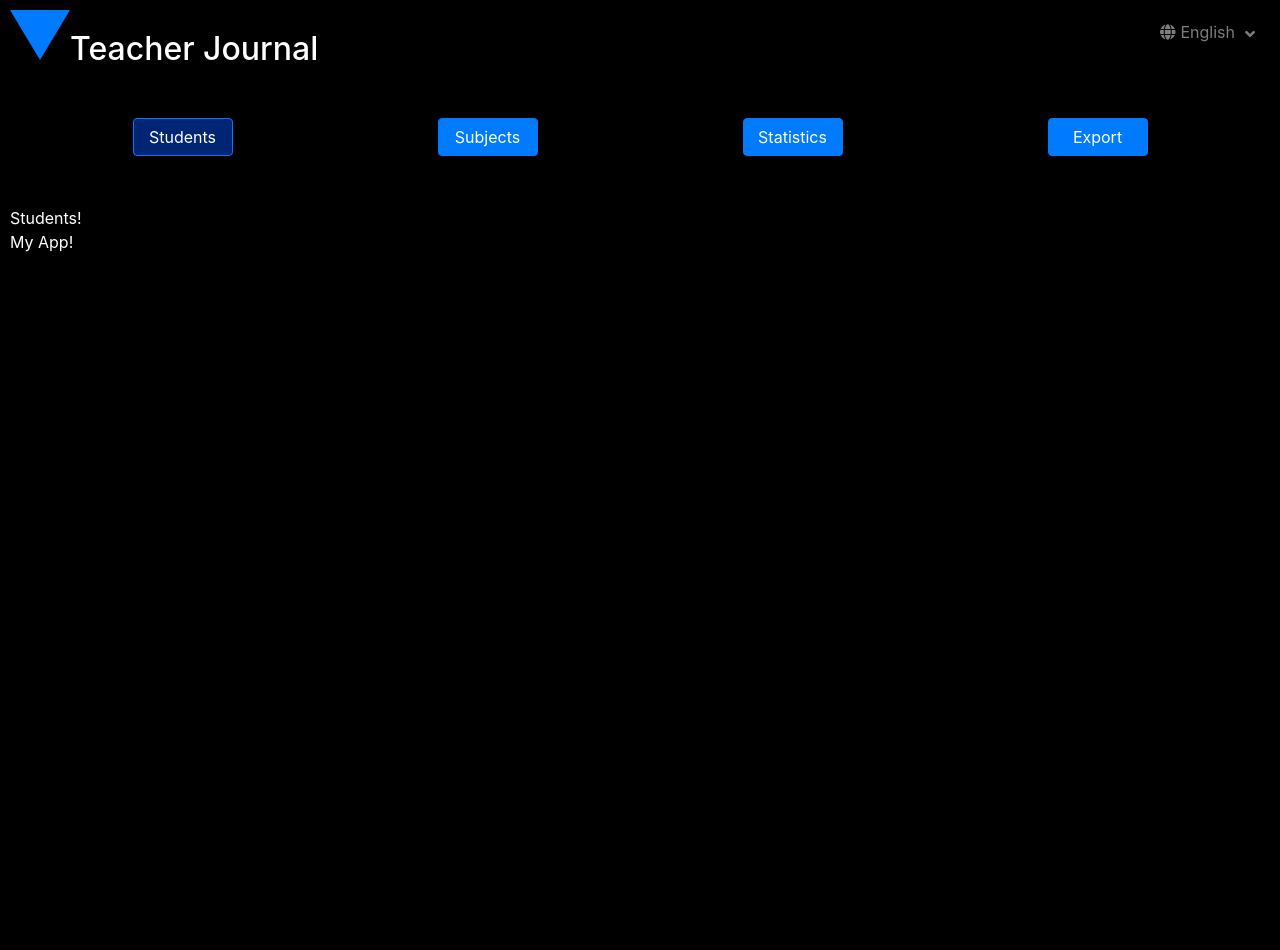
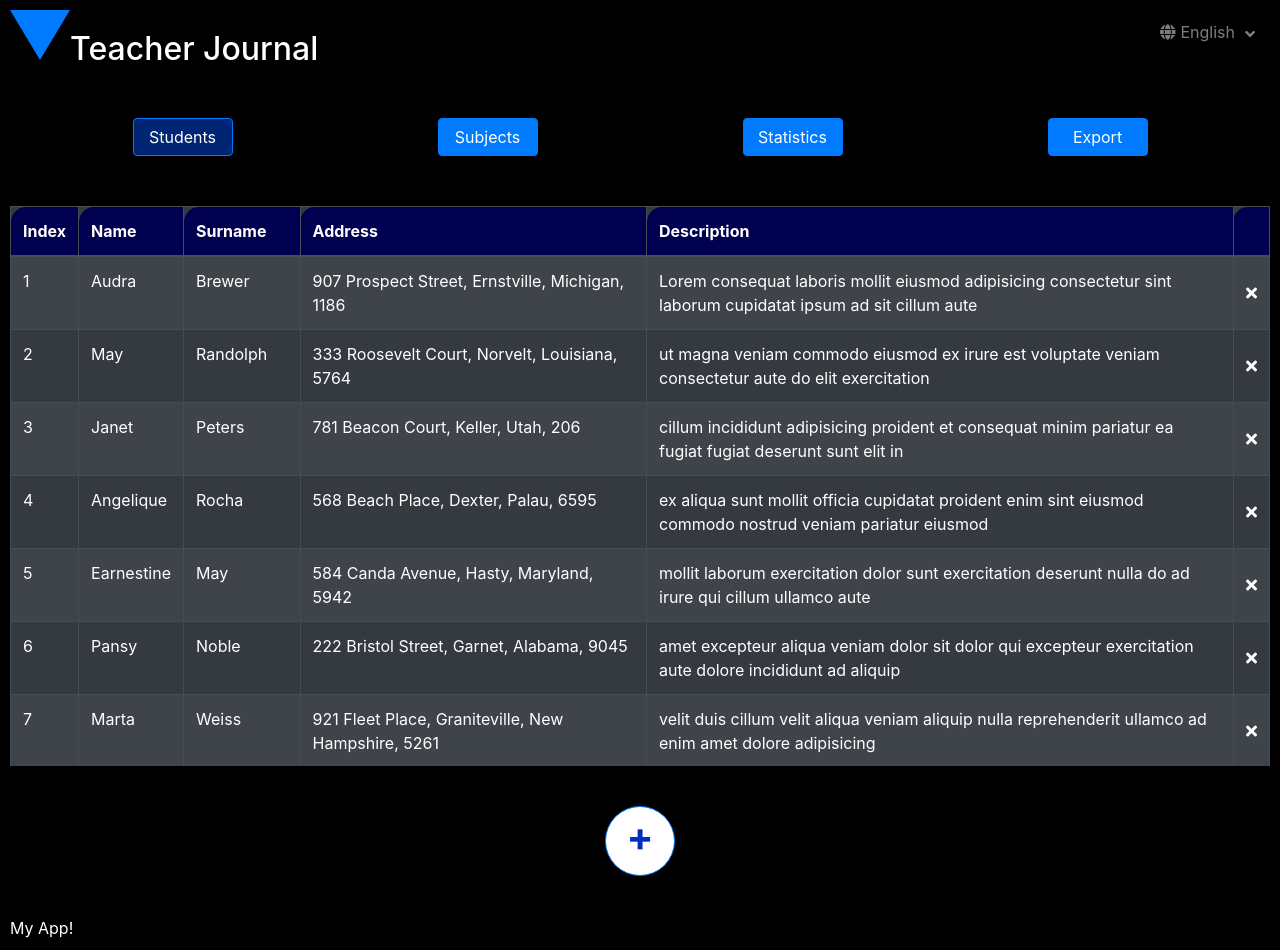
Before and after one commit to Metre-Ray/Teacher-Journal-App-React, a React app: page /students in a window 1280 px wide. Before the commit the page ends 800 px from the top, so only its background shows below. Built offline with nearby package versions, Linux system fonts and the light colour scheme.

Commit message:
feat: add student's and subject's page, form, table, list and change routing

```diff
--- a/src/components/main/Main.jsx
+++ b/src/components/main/Main.jsx
@@ -1,11 +1,13 @@
 import React, { Component } from 'react';
-import { BrowserRouter as Router, Route, Switch } from "react-router-dom";
+import { BrowserRouter as Router, Route, Switch, Redirect } from "react-router-dom";
 
-import SubjectsPage from './subjects/SubjectsPage.jsx';
+import SubjectsListPage from './subjects/SubjectsListPage.jsx';
 import StudentsPage from './students/StudentsPage.jsx';
 import StatisticsPage from './statistics/StatisticsPage.jsx';
 import ExportPage from './export/ExportPage.jsx';
 import Nav from '../nav/Nav.jsx';
+import StudentForm from './students/StudentForm.jsx';
+import SubjectForm from './subjects/SubjectForm.jsx';
 
 export default class Main extends Component {
   render() {
@@ -14,12 +16,14 @@ export default class Main extends Component {
         <Router>
           <Nav />
           <Switch>
+            <Redirect from='/' to='/students' exact/>
             <Route path='/students' exact component={StudentsPage} />
-            <Route path='/subjects' exact component={SubjectsPage} />
-            <Route path={'/subjects/:name'} exact component={SubjectsPage} />
-            <Route path={'/statistics'} exact component={StatisticsPage} />
-            <Route path={'/export'} exact component={ExportPage} />
-            {/* <Route component={NotFound} /> */}
+            <Route path='/students/form' exact component={StudentForm} />
+            <Route path='/subjects' exact component={SubjectsListPage} />
+            <Route path='/subjects/form' exact component={SubjectForm} />
+            <Route path='/subjects/:name' exact component={SubjectsListPage} />
+            <Route path='/statistics' exact component={StatisticsPage} />
+            <Route path='/export' exact component={ExportPage} />
           </Switch>
         </Router>
       </main>
--- /dev/null
+++ b/src/components/main/students/StudentForm.jsx
@@ -0,0 +1,41 @@
+import React, { Component } from 'react'
+import Form from '../../shared/Form.jsx';
+
+import './StudentForm.scss';
+
+export default class StudentForm extends Component {
+  render() {
+    return (
+      <div className="student-form-container">
+        <Form
+          buttonName="Add"
+          labels={[
+            {
+              type: 'input',
+              name: 'Name',
+              placeholder: 'Jack',
+              required: true
+            },
+            {
+              type: 'input',
+              name: 'Surname',
+              placeholder: 'Black',
+              required: true
+            },
+            {
+              type: 'input',
+              name: 'Address',
+              placeholder: 'Zhukova, 29',
+              required: false
+            },
+            {
+              type: 'textarea',
+              name: 'Description',
+              placeholder: 'Juicy details',
+              required: false
+            }
+          ]} />
+      </div>
+    )
+  }
+}
--- /dev/null
+++ b/src/components/main/students/StudentForm.scss
@@ -0,0 +1,8 @@
+.student-form-container {
+  width: 90%;
+  max-width: 700px;
+  margin: 10px auto;
+  padding: 15px;
+  border: 3px solid rgb(86, 93, 124);
+  border-radius: 2%;
+}
--- a/src/components/main/students/StudentTable.jsx
+++ b/src/components/main/students/StudentTable.jsx
@@ -1,11 +1,67 @@
 import React, { Component } from 'react';
+import { PropTypes } from 'prop-types';
+
+import './StudentTable.scss';
 
 export default class StudentTable extends Component {
+
+  generateRow(student, index, onRowRemove) {
+    return (
+      <tr key={index}>
+        <td>{index + 1}</td>
+        <td>{student.name}</td>
+        <td>{student.lastName}</td>
+        <td>
+          <div className="block1">{student.address}</div>
+        </td>
+        <td>
+          <div className="block2">{student.description}</div>
+        </td>
+        <td className="remove" onClick={() => onRowRemove(i)}>
+          <span className="fas fa-times"></span>
+        </td>
+      </tr>
+    );
+  }
+
   render() {
+    const { students, onRowRemove } = this.props;
+
     return (
-      <div>
-        Student table
-      </div>
+      <table
+        className="table table-striped table-bordered table-hover table-dark student-table"
+        tabIndex="0">
+        <caption>List of students</caption>
+        <thead>
+          <tr>
+            <th>Index</th>
+            <th>Name</th>
+            <th>Surname</th>
+            <th>Address</th>
+            <th>Description</th>
+            <th></th>
+          </tr>
+        </thead>
+        <tbody>
+          {
+            students.map((student, i) => this.generateRow(student, i, onRowRemove))
+          }
+        </tbody>
+      </table>
     )
   }
 }
+
+
+StudentTable.propTypes = {
+  students: PropTypes.arrayOf(PropTypes.shape({
+    name: PropTypes.string,
+    lastName: PropTypes.string,
+    address: PropTypes.string,
+    description: PropTypes.string
+  }))
+};
+
+StudentTable.defaultProps = {
+  students: []
+};
--- /dev/null
+++ b/src/components/main/students/StudentTable.scss
@@ -0,0 +1,25 @@
+.student-table {
+  caption {
+    color: #747d86;
+  }
+
+  .block1 {
+    width: 100%;
+    min-width: 300px;
+  }
+
+  .block2 {
+    width: 100%;
+    min-width: 500px;
+  }
+
+  .selected {
+    border: 2px solid rgb(124, 185, 255);
+    color: rgb(179, 214, 255);
+  }
+
+  .remove {
+    vertical-align: middle;
+    cursor: pointer;
+  }
+}
--- a/src/components/main/students/StudentsPage.jsx
+++ b/src/components/main/students/StudentsPage.jsx
@@ -1,10 +1,46 @@
 import React, { Component } from 'react';
+import StudentTable from './StudentTable.jsx';
+
+import * as data from '../../../assets/data.json';
+
+import {convertStudentDataToObjects, convertSubjectDataToObjects} from '../../../helpers/converters.ts';
+
+import './StudentsPage.scss';
+
+import RoundButton from '../../shared/RoundButton.jsx';
+import { Link } from "react-router-dom";
+
 
 export default class StudentsPage extends Component {
+
+  constructor(props) {
+    super(props);
+    this.state = {
+      students: convertStudentDataToObjects(data.students),
+      subjects: convertSubjectDataToObjects(data.subjects)
+    }
+    this.removeStudent = this.removeStudent.bind(this);
+  }
+
+  removeStudent(index) {
+    let { students } = this.state;
+    (students.splice(index, 1));
+    this.setState((prevState) => {return {subjects: prevState.subjects, students} });
+  }
+
   render() {
+    const students = this.state.students;
+
     return (
-      <div>
-        Students!
+      <div className="students-page">
+        <div className="table-container">
+          <StudentTable students={students} onRowRemove={this.removeStudent} />
+        </div>
+        <div className="buttons-container">
+          <Link to="/students/form" tabIndex="-1">
+            <RoundButton><span>+</span></RoundButton>
+          </Link>
+        </div>
       </div>
     )
   }
--- /dev/null
+++ b/src/components/main/students/StudentsPage.scss
@@ -0,0 +1,17 @@
+.students-page {
+  .table-container {
+    height: 70vh;
+    overflow: auto;
+  }
+
+  .buttons-container {
+    margin: 30px;
+    text-align: center;
+
+    span {
+      position: relative;
+      top: -4px;
+      font-weight: bold;
+    }
+  }
+}
--- /dev/null
+++ b/src/components/main/subjects/SubjectForm.jsx
@@ -0,0 +1,41 @@
+import React, { Component } from 'react';
+import Form from '../../shared/Form.jsx';
+
+import './SubjectForm.scss';
+
+export default class SubjectForm extends Component {
+  render() {
+    return (
+      <div className="subject-form-container">
+        <Form
+          buttonName="Add"
+          labels={[
+            {
+              type: 'input',
+              name: 'Name',
+              placeholder: 'Physics',
+              required: true
+            },
+            {
+              type: 'input',
+              name: 'Teacher',
+              placeholder: 'Ivan Mask',
+              required: true
+            },
+            {
+              type: 'input',
+              name: 'Room',
+              placeholder: '666b',
+              required: false
+            },
+            {
+              type: 'textarea',
+              name: 'Description',
+              placeholder: 'Best subject ever',
+              required: false
+            }
+          ]} />
+      </div>
+    )
+  }
+}
--- /dev/null
+++ b/src/components/main/subjects/SubjectForm.scss
@@ -0,0 +1,8 @@
+.subject-form-container {
+  width: 90%;
+  max-width: 700px;
+  margin: 10px auto;
+  padding: 15px;
+  border: 3px solid rgb(86, 93, 124);
+  border-radius: 2%;
+}
--- /dev/null
+++ b/src/components/main/subjects/SubjectsListPage.jsx
@@ -0,0 +1,46 @@
+import React, { Component } from 'react';
+import { Link } from "react-router-dom";
+
+import './SubjectsListPage.scss';
+import * as data from '../../../assets/data.json';
+
+import { convertSubjectDataToObjects } from './../../../helpers/converters.ts';
+import RoundButton from './../../shared/RoundButton.jsx';
+
+export default class SubjectsListPage extends Component {
+
+  constructor(props) {
+    super(props);
+    this.state = {
+      subjects: convertSubjectDataToObjects(data.subjects)
+    }
+  }
+
+  generateButtons(subjects) {
+    return subjects.map((subject) =>
+      <button  className="mcontainer__subject" key={subject.id}>
+        <span>{ subject.name }</span>
+      </button>
+    )
+  }
+
+  render() {
+    const { subjects } = this.state;
+
+    return (
+      <div className="subject-list-page">
+        <div className="mcontainer">
+          { this.generateButtons(subjects) }
+        </div>
+        <div className="bottom-container">
+          <Link to="/subjects/form" tabIndex="-1">
+            <RoundButton><span>+</span></RoundButton>
+          </Link>
+          <RoundButton>
+            <span>-</span>
+          </RoundButton>
+        </div>
+      </div>
+    )
+  }
+}
--- /dev/null
+++ b/src/components/main/subjects/SubjectsListPage.scss
@@ -0,0 +1,48 @@
+.subject-list-page {
+  margin-top: 70px;
+
+  span {
+    font-weight: bold;
+  }
+
+  .mcontainer {
+    display: grid;
+    grid-template-columns: 1fr 1fr;
+    grid-auto-rows: minmax(100px, auto);
+    grid-gap: 30px;
+    justify-content: space-between;
+    width: 90%;
+    margin: 0 auto;
+
+    &__subject {
+      display: grid;
+      justify-content: center;
+      align-content: center;
+      height: 150px;
+      border-radius: 20px;
+      border: none;
+      outline: none;
+      background-color: rgb(0, 0, 255);
+      color: white;
+      text-align: center;
+      cursor: pointer;
+      transition: all 0.2s linear;
+
+      &:hover, &:focus {
+        color: rgb(0, 0, 255);
+        background-color: white;
+      }
+    }
+  }
+
+  .bottom-container {
+    margin: 20px;
+    margin-top: 30px;
+    text-align: center;
+
+    span {
+      position: relative;
+      top: -4px;
+    }
+  }
+}
--- a/src/components/main/subjects/SubjectsPage.jsx
+++ /dev/null
@@ -1,11 +0,0 @@
-import React, { Component } from 'react';
-
-export default class SubjectsPage extends Component {
-  render() {
-    return (
-      <div>
-        Subjects!
-      </div>
-    )
-  }
-}
```
